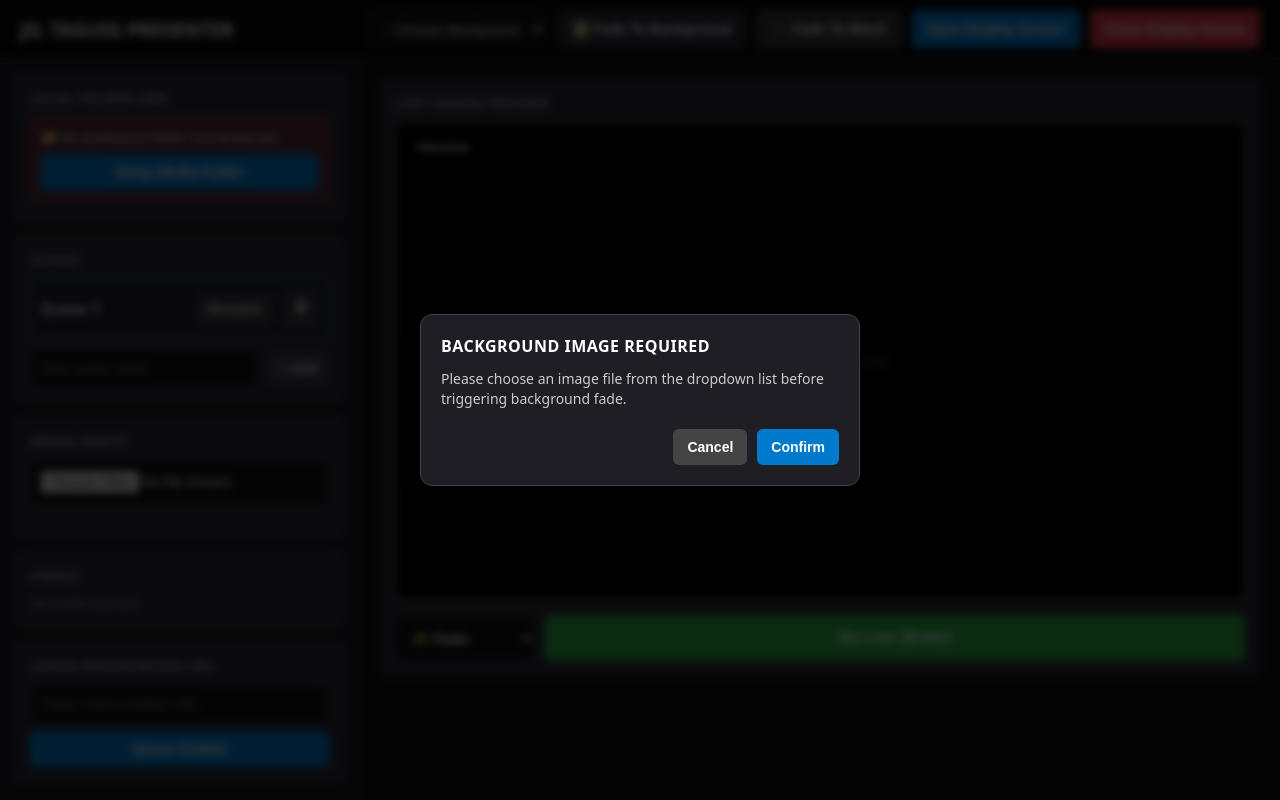
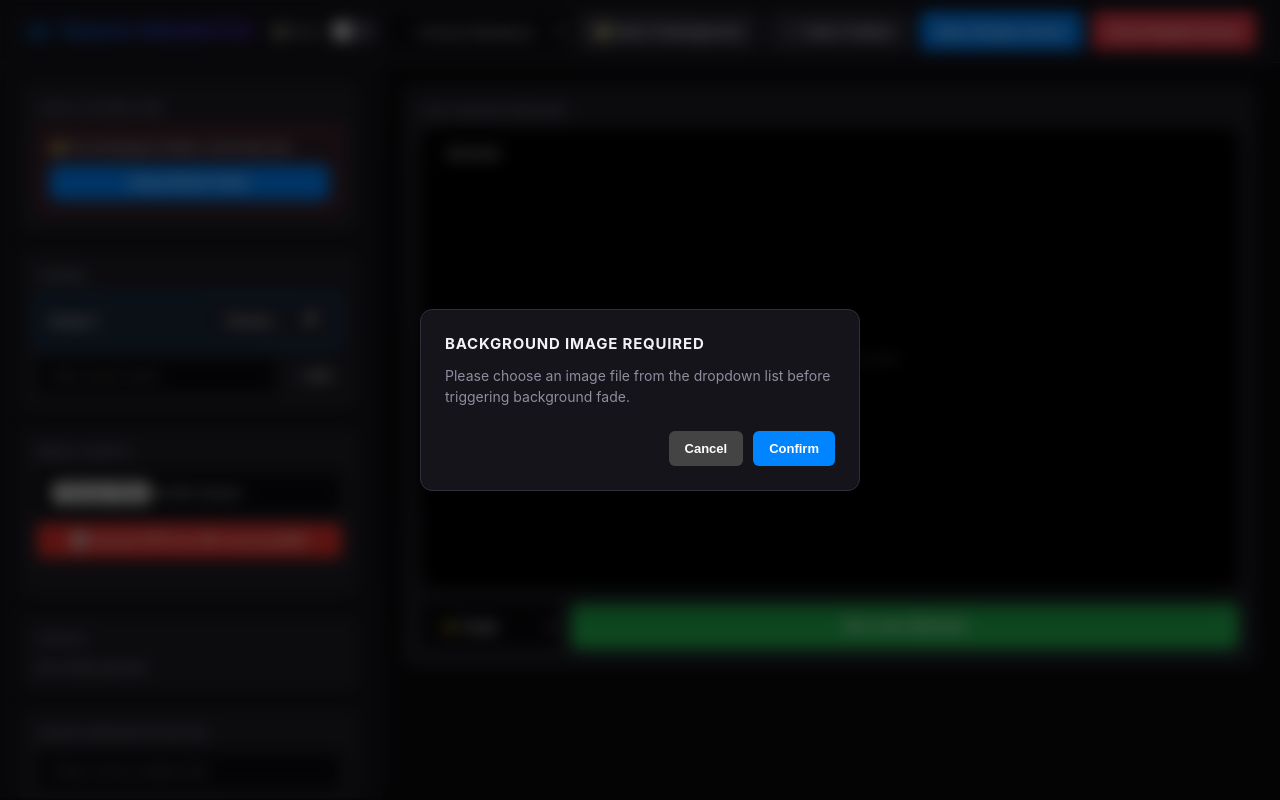
Before and after one commit to jregala-21/presentation, a plain HTML site: page index.html in a window 1280 px wide. Both pictures are taken after a click on the button "🖼️ Fade To Background". Drawn offline with Linux system fonts and the light colour scheme.

Commit message:
Update index.html

```diff
--- a/index.html
+++ b/index.html
@@ -4,26 +4,54 @@
   <meta charset="UTF-8" />
   <meta name="viewport" content="width=device-width, initial-scale=1.0" />
   <title>JIL TAGUIG PRESENTER</title>
+  <link rel="icon" type="image/png" href="icon.png">
   <style>
+    /* Premium Modernized Color Variables */
     :root {
-      --bg-dark: #121216;
-      --bg-panel: #1e1e24;
-      --bg-surface: #2a2a35;
-      --border: #3f3f4e;
-      --text: #f5f5f7;
-      --accent-blue: #007acc;
-      --accent-green: #28a745;
-      --accent-purple: #7d3cff;
-      --accent-red: #dc3545;
+      --bg-dark: #0b0b0e;
+      --bg-panel: #14141a;
+      --bg-surface: #1e1e26;
+      --border: #2e2e3a;
+      --text: #f1f1f6;
+      --text-muted: #8e8e9f;
+      --accent-blue: #0084ff;
+      --accent-blue-hover: #1a91ff;
+      --accent-green: #24b451;
+      --accent-purple: #7033ff;
+      --accent-red: #e63946;
       --transition-speed: 0.6s;
+      --ui-radius: 10px;
+      --input-bg: #09090d;
+      --shadow: rgba(0, 0, 0, 0.4);
+    }
+
+    /* Elegant Light Theme Overwrite Variables */
+    body.light-mode {
+      --bg-dark: #f0f2f5;
+      --bg-panel: #ffffff;
+      --bg-surface: #f7f9fa;
+      --border: #dcdfe3;
+      --text: #1c1e21;
+      --text-muted: #606770;
+      --accent-blue: #0066cc;
+      --accent-blue-hover: #0052a3;
+      --accent-green: #1d9a44;
+      --accent-purple: #5c20df;
+      --accent-red: #ce2c3b;
+      --input-bg: #eaedf0;
+      --shadow: rgba(0, 0, 0, 0.08);
     }
 
     * {
       box-sizing: border-box;
+      transition: background-color 0.25s cubic-bezier(0.4, 0, 0.2, 1),
+                  border-color 0.25s cubic-bezier(0.4, 0, 0.2, 1),
+                  color 0.25s cubic-bezier(0.4, 0, 0.2, 1),
+                  box-shadow 0.25s cubic-bezier(0.4, 0, 0.2, 1);
     }
 
     body {
-      font-family: system-ui, -apple-system, sans-serif;
+      font-family: -apple-system, BlinkMacSystemFont, "Segoe UI", Roboto, Helvetica, Arial, sans-serif;
       margin: 0;
       padding: 0;
       background-color: var(--bg-dark);
@@ -32,60 +60,108 @@
       display: flex;
       flex-direction: column;
       overflow: hidden;
+      -webkit-font-smoothing: antialiased;
     }
 
     header {
-      background-color: #09090c;
-      padding: 10px 20px;
+      background-color: var(--bg-panel);
+      padding: 12px 24px;
       display: flex;
       justify-content: space-between;
       align-items: center;
       border-bottom: 1px solid var(--border);
       flex-wrap: wrap;
-      gap: 10px;
+      gap: 12px;
+      box-shadow: 0 2px 10px var(--shadow);
+      z-index: 50;
     }
 
     header h2 {
       margin: 0;
-      font-size: 1.2rem;
-    }
+      font-size: 1.15rem;
+      font-weight: 700;
+      letter-spacing: 0.8px;
+      background: linear-gradient(90deg, var(--accent-blue), #5c20df);
+      -webkit-background-clip: text;
+      -webkit-text-fill-color: transparent;
+      display: inline-block;
+    }
+
+    /* Light/Dark Toggle Switch Design */
+    .theme-switch-wrapper {
+      display: flex;
+      align-items: center;
+      gap: 8px;
+    }
+    .theme-switch {
+      display: inline-block;
+      height: 24px;
+      position: relative;
+      width: 48px;
+    }
+    .theme-switch input { display: none; }
+    .slider {
+      background-color: #3f3f4e;
+      bottom: 0;
+      cursor: pointer;
+      left: 0;
+      position: absolute;
+      right: 0;
+      top: 0;
+      transition: .4s;
+      border-radius: 34px;
+    }
+    body.light-mode .slider { background-color: #cbd5e1; }
+    .slider:before {
+      background-color: white;
+      bottom: 3px;
+      content: "";
+      height: 18px;
+      left: 4px;
+      position: absolute;
+      transition: .4s;
+      width: 18px;
+      border-radius: 50%;
+      box-shadow: 0 2px 4px rgba(0,0,0,0.2);
+    }
+    input:checked + .slider { background-color: var(--accent-blue); }
+    input:checked + .slider:before { transform: translateX(22px); }
 
     .main-layout {
       display: grid;
-      grid-template-columns: 360px 1fr;
+      grid-template-columns: 380px 1fr;
       flex-grow: 1;
-      height: calc(100vh - 60px);
+      height: calc(100vh - 65px);
       overflow: hidden;
     }
 
-    @media (max-width: 900px) {
+    @media (max-width: 1024px) {
       .main-layout {
         grid-template-columns: 1fr;
-        grid-template-rows: 1fr 1fr;
+        grid-template-rows: auto 1fr;
         height: auto;
         overflow-y: auto;
       }
-      body {
-        overflow-y: auto;
-      }
+      body { overflow-y: auto; }
     }
 
     .control-panel {
       background-color: var(--bg-panel);
       border-right: 1px solid var(--border);
-      padding: 15px;
-      display: flex;
-      flex-direction: column;
-      gap: 15px;
-      overflow-y: auto;
-      height: 100%;
-    }
-
-    .preview-panel-container {
       padding: 20px;
       display: flex;
       flex-direction: column;
-      gap: 15px;
+      gap: 16px;
+      overflow-y: auto;
+      height: 100%;
+    }
+
+    .preview-panel-container {
+      background-color: var(--bg-dark);
+      padding: 24px;
+      display: flex;
+      flex-direction: column;
+      gap: 20px;
       overflow-y: auto;
       height: 100%;
       justify-content: flex-start;
@@ -93,75 +169,98 @@
 
     .section-box {
       background: var(--bg-surface);
-      padding: 14px;
-      border-radius: 8px;
+      padding: 16px;
+      border-radius: var(--ui-radius);
       border: 1px solid var(--border);
+      box-shadow: 0 4px 6px var(--shadow);
     }
 
     h3 {
       margin-top: 0;
-      margin-bottom: 10px;
-      font-size: 13px;
-      color: #aaa;
+      margin-bottom: 12px;
+      font-size: 11px;
+      color: var(--text-muted);
       text-transform: uppercase;
-      letter-spacing: 0.5px;
+      letter-spacing: 1px;
+      font-weight: 700;
     }
 
     input[type="text"], input[type="file"], select {
       width: 100%;
-      padding: 10px;
-      background: #121216;
+      padding: 10px 14px;
+      background: var(--input-bg);
       border: 1px solid var(--border);
-      color: white;
+      color: var(--text);
       border-radius: 6px;
       margin-bottom: 8px;
       font-size: 14px;
+      outline: none;
+    }
+    input[type="text"]:focus, select:focus {
+      border-color: var(--accent-blue);
+      box-shadow: 0 0 0 3px rgba(0, 132, 255, 0.2);
     }
 
     button {
       background: var(--accent-blue);
       color: white;
       border: none;
-      padding: 10px 14px;
+      padding: 10px 16px;
       border-radius: 6px;
       cursor: pointer;
-      font-weight: bold;
+      font-weight: 600;
       display: inline-flex;
       align-items: center;
       justify-content: center;
-      gap: 5px;
-      font-size: 14px;
-    }
-
-    button:hover { opacity: 0.92; }
+      gap: 6px;
+      font-size: 13px;
+      transition: opacity 0.15s ease, transform 0.1s ease;
+    }
+    button:hover {
+      opacity: 0.95;
+      box-shadow: 0 2px 8px rgba(0,0,0,0.2);
+    }
+    button:active {
+      transform: scale(0.98);
+    }
 
     .action-btn {
       flex: 1;
       padding: 14px;
       font-size: 16px;
       background-color: var(--accent-green);
+      letter-spacing: 0.5px;
+      border-radius: 8px;
     }
 
     .deck-list {
       display: grid;
-      grid-template-columns: repeat(auto-fill, minmax(130px, 1fr));
-      gap: 10px;
-      margin-top: 10px;
-      max-height: 200px;
+      grid-template-columns: repeat(auto-fill, minmax(105px, 1fr));
+      gap: 12px;
+      margin-top: 12px;
+      max-height: 220px;
       overflow-y: auto;
       padding-right: 4px;
     }
 
     .thumb-item {
       border: 2px solid transparent;
-      background: #000;
+      background: #000000;
       cursor: pointer;
       aspect-ratio: 16/9;
       position: relative;
       overflow: hidden;
-      border-radius: 4px;
-    }
-
+      border-radius: 6px;
+      box-shadow: 0 2px 4px rgba(0,0,0,0.3);
+    }
+    .thumb-item:hover {
+      transform: translateY(-2px);
+      box-shadow: 0 4px 8px rgba(0,0,0,0.5);
+    }
+    .thumb-item.active {
+      border-color: var(--accent-blue);
+      box-shadow: 0 0 0 3px rgba(0, 132, 255, 0.4);
+    }
     .thumb-item img {
       width: 100%;
       height: 100%;
@@ -169,15 +268,13 @@
       display: block;
     }
 
-    .thumb-item.active { border-color: var(--accent-blue); }
-
     .viewport {
       width: 100%;
       max-width: 1000px;
       margin: 0 auto;
-      background: #000;
-      border: 2px solid #444;
-      border-radius: 8px;
+      background: #000000;
+      border: 1px solid var(--border);
+      border-radius: var(--ui-radius);
       display: flex;
       flex-direction: column;
       align-items: center;
@@ -185,6 +282,7 @@
       overflow: hidden;
       position: relative;
       aspect-ratio: 16/9;
+      box-shadow: 0 12px 36px var(--shadow);
     }
 
     .viewport img,
@@ -199,15 +297,18 @@
 
     .viewport-label {
       position: absolute;
-      top: 12px;
-      left: 12px;
-      background: rgba(0,0,0,0.8);
-      padding: 4px 8px;
-      font-size: 11px;
+      top: 14px;
+      left: 14px;
+      background: rgba(0, 0, 0, 0.75);
+      backdrop-filter: blur(4px);
+      color: #fff;
+      padding: 4px 10px;
+      font-size: 10px;
       border-radius: 4px;
-      font-weight: bold;
+      font-weight: 700;
       z-index: 10;
-      letter-spacing: 0.5px;
+      letter-spacing: 1px;
+      border: 1px solid rgba(255,255,255,0.1);
     }
 
     #audience-view {
@@ -276,81 +377,93 @@
     .scene-list {
       display: flex;
       flex-direction: column;
-      gap: 8px;
-      max-height: 150px;
+      gap: 6px;
+      max-height: 160px;
       overflow-y: auto;
+      padding-right: 2px;
     }
 
     .scene-item {
-      border: 1px solid rgba(255,255,255,0.10);
-      background: rgba(0,0,0,0.20);
+      border: 1px solid var(--border);
+      background: var(--input-bg);
       border-radius: 6px;
-      padding: 10px;
+      padding: 8px 12px;
       cursor: pointer;
       display: flex;
       justify-content: space-between;
       align-items: center;
       gap: 10px;
     }
-
+    .scene-item:hover {
+      border-color: var(--text-muted);
+    }
     .scene-item.active {
-      border-color: rgba(0,122,204,0.9);
-      box-shadow: 0 0 0 2px rgba(0,122,204,0.15);
+      border-color: var(--accent-blue);
+      background: rgba(0, 132, 255, 0.08);
+    }
+
+    body.light-mode .scene-item.active {
+      background: rgba(0, 132, 255, 0.05);
     }
 
     .scene-item .name {
       font-weight: 600;
-      color: #eee;
+      color: var(--text);
       overflow: hidden;
       text-overflow: ellipsis;
       white-space: nowrap;
       max-width: 170px;
+      font-size: 13px;
     }
 
     .mini-btn {
-      background: rgba(255,255,255,0.10);
-      border: 1px solid rgba(255,255,255,0.15);
-      color: #ddd;
+      background: var(--bg-surface);
+      border: 1px solid var(--border);
+      color: var(--text);
       padding: 6px 10px;
-      border-radius: 6px;
-      font-weight: bold;
+      border-radius: 4px;
+      font-weight: 600;
       cursor: pointer;
+      font-size: 12px;
+    }
+    .mini-btn:hover {
+      background: var(--border);
     }
 
     .sync-status-banner {
-      padding: 10px;
-      background: rgba(220, 53, 69, 0.2);
+      padding: 12px;
+      background: rgba(230, 57, 70, 0.1);
       border: 1px solid var(--accent-red);
       border-radius: 6px;
       margin-bottom: 5px;
       font-size: 13px;
       display: flex;
       flex-direction: column;
-      gap: 8px;
-    }
-
+      gap: 10px;
+    }
     .sync-status-banner.connected {
-      background: rgba(40, 167, 69, 0.2);
+      background: rgba(36, 180, 81, 0.1);
       border-color: var(--accent-green);
     }
 
     .file-meta-tag {
-      font-size: 10px;
-      color: #999;
+      font-size: 9px;
+      color: #bbb;
       word-break: break-all;
-      margin-top: 2px;
-      background: rgba(0,0,0,0.4);
-      padding: 3px;
+      margin-top: 4px;
+      background: rgba(0,0,0,0.5);
+      padding: 4px;
       border-radius: 4px;
-      max-height: 35px;
+      max-height: 38px;
       overflow-y: auto;
     }
 
     .pdf-toolbar, .video-toolbar {
       position: absolute;
-      left: 12px;
-      bottom: 12px;
-      background: rgba(0,0,0,0.85);
+      left: 14px;
+      bottom: 14px;
+      background: rgba(0, 0, 0, 0.8);
+      backdrop-filter: blur(6px);
       border: 1px solid rgba(255,255,255,0.15);
       padding: 8px 12px;
       border-radius: 6px;
@@ -358,41 +471,52 @@
       display: flex;
       align-items: center;
       gap: 10px;
-      color: #ddd;
+      color: #fff;
       font-size: 12px;
     }
 
     .status-text {
-      color: #aaa;
+      color: var(--text-muted);
       font-size: 13px;
-      line-height: 1.3;
+      line-height: 1.4;
+      font-weight: 500;
     }
 
     .ftb-btn {
-      background-color: #333;
-      color: #fff;
-      border: 1px solid #555;
-    }
-    .ftb-btn.active {
-      background-color: var(--accent-red);
-      border-color: #ff5c6c;
-    }
-
-    .ftg-btn {
-      background-color: #2a2a35;
+      background-color: #2b2b36;
       color: #fff;
       border: 1px solid var(--border);
     }
+    body.light-mode .ftb-btn {
+      background-color: #e2e8f0;
+      color: #334155;
+    }
+    .ftb-btn.active {
+      background-color: var(--accent-red) !important;
+      border-color: var(--accent-red);
+      color: white;
+    }
+
+    .ftg-btn {
+      background-color: #2b2b36;
+      color: #fff;
+      border: 1px solid var(--border);
+    }
+    body.light-mode .ftg-btn {
+      background-color: #e2e8f0;
+      color: #334155;
+    }
     .ftg-btn.active {
-      background-color: var(--accent-purple);
-      border-color: #9e66ff;
+      background-color: var(--accent-purple) !important;
+      border-color: var(--accent-purple);
+      color: white;
     }
 
     .modal-overlay {
       position: fixed;
       inset: 0;
-      background: rgba(0, 0, 0, 0.75);
-      backdrop-filter: blur(4px);
+      background: rgba(0, 0, 0, 0.6);
+      backdrop-filter: blur(8px);
       z-index: 1000;
       display: flex;
       align-items: center;
@@ -411,8 +535,8 @@
       border-radius: 12px;
       width: 90%;
       max-width: 440px;
-      padding: 20px;
-      box-shadow: 0 10px 30px rgba(0,0,0,0.5);
+      padding: 24px;
+      box-shadow: 0 20px 40px rgba(0,0,0,0.4);
       transform: scale(0.95);
       transition: transform 0.2s ease-out;
     }
@@ -420,19 +544,19 @@
       transform: scale(1);
     }
     .modal-title {
-      font-size: 16px;
-      font-weight: bold;
+      font-size: 15px;
+      font-weight: 700;
       margin-top: 0;
       margin-bottom: 12px;
       text-transform: uppercase;
-      letter-spacing: 0.5px;
-      color: #fff;
+      letter-spacing: 0.8px;
+      color: var(--text);
     }
     .modal-body {
       font-size: 14px;
-      color: #ccc;
-      margin-bottom: 20px;
-      line-height: 1.4;
+      color: var(--text-muted);
+      margin-bottom: 24px;
+      line-height: 1.5;
     }
     .modal-footer {
       display: flex;
@@ -455,6 +579,15 @@
     <header>
       <h2>JIL TAGUIG PRESENTER</h2>
       <div class="row" style="flex-wrap: nowrap;">
+        <!-- Theme Toggle Switch Inserted here -->
+        <div class="theme-switch-wrapper">
+          <span style="font-size: 12px; font-weight: 600; color: var(--text-muted);">🌓 Mode</span>
+          <label class="theme-switch" for="checkbox">
+            <input type="checkbox" id="checkbox" onchange="toggleThemeLayout(this)" />
+            <div class="slider"></div>
+          </label>
+        </div>
+
         <select id="header-bg-selector" style="margin-bottom: 0; width: 180px; height: 38px;" onchange="changeBackgroundTarget(this.value)">
           <option value="">-- Choose Background Image --</option>
         </select>
@@ -494,6 +627,15 @@
             accept="image/*,video/*,application/pdf"
             onchange="handleUpload(event)"
           />
+          <!-- iLovePDF Converter Quick-Link Button -->
+          <button
+            type="button"
+            style="width: 100%; background-color: #e5322b; margin-bottom: 12px; color: #fff;"
+            onclick="window.open('https://www.ilovepdf.com/powerpoint_to_pdf', '_blank')"
+          >
+            📊 Convert PPTX to PDF via iLovePDF
+          </button>
+
           <div class="deck-list" id="deck-container"></div>
         </div>
 
@@ -575,6 +717,17 @@
     let modalResolve = null;
 
     let discoveredWorkspaceImages = {};
+
+    // Custom helper UI routine to handle local configuration preference storage
+    function toggleThemeLayout(checkboxEl) {
+      if (checkboxEl.checked) {
+        document.body.classList.add('light-mode');
+        localStorage.setItem('mps_theme_mode', 'light');
+      } else {
+        document.body.classList.remove('light-mode');
+        localStorage.setItem('mps_theme_mode', 'dark');
+      }
+    }
 
     function showModal(title, text, showInput = false, defaultInputValue = '') {
       return new Promise((resolve) => {
@@ -1602,6 +1755,14 @@
     });
 
     window.addEventListener('DOMContentLoaded', async () => {
+      // Check for user theme preferences on load
+      const savedTheme = localStorage.getItem('mps_theme_mode');
+      const toggleCheckbox = document.getElementById('checkbox');
+      if (savedTheme === 'light') {
+        document.body.classList.add('light-mode');
+        if (toggleCheckbox) toggleCheckbox.checked = true;
+      }
+
       const params = new URLSearchParams(window.location.search);
       if (params.get('display') === 'true') {
         document.body.classList.add('live-window-mode');
```
